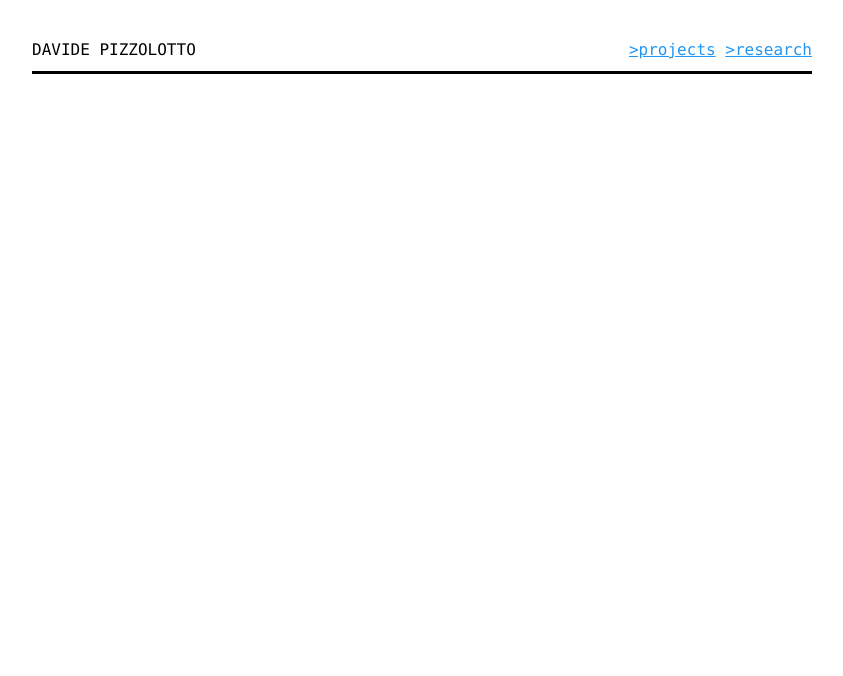
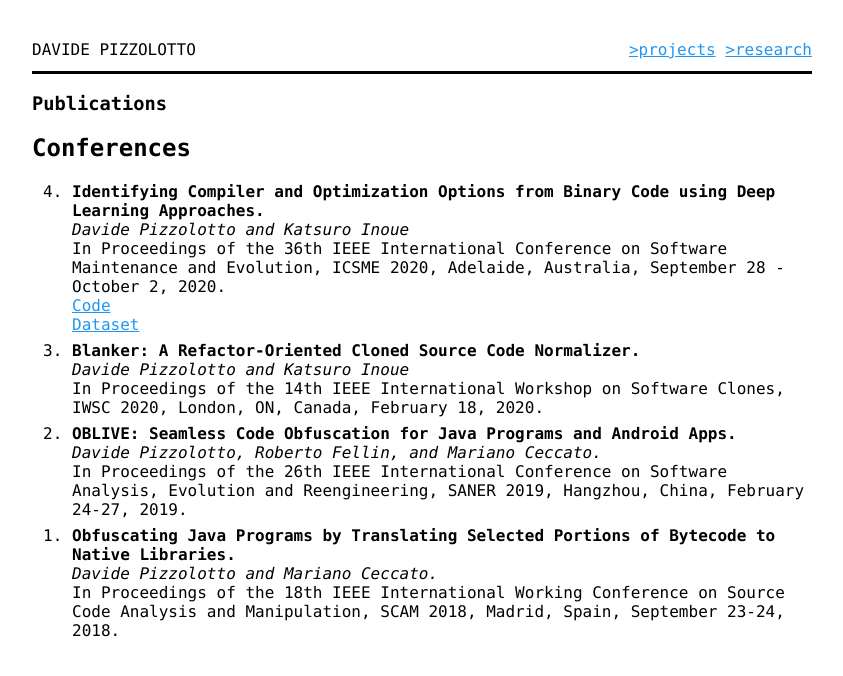
Before and after one commit to davidepi/davidepi.github.io, a Jekyll site: the page built from research.html, in a window 1280 px wide. Shown: the top 676 px of the page, without its empty margins (218-1061 px from the left). Built offline with Jekyll 4.4.1, drawn with Linux system fonts in a browser that asks for light colours.

Commit message:
Research page

```diff
--- a/research.html
+++ b/research.html
@@ -2,3 +2,48 @@
 layout: default
 title: Research - davidepi
 ---
+<article>
+    <section>
+        <header>
+            <h1>Publications</h1>
+        </header>
+        <h2>Conferences</h2>
+        <ol class="pub" reversed>
+
+            <li>
+                <span class="ptitle">Identifying Compiler and Optimization Options from Binary Code using Deep Learning Approaches.</span>
+                <span class="author">Davide Pizzolotto and Katsuro Inoue</span>
+                <span class="meta">
+                    In Proceedings of the 36th IEEE International Conference on Software Maintenance and Evolution, ICSME 2020, Adelaide, Australia, September 28 - October 2, 2020.
+                    <a href="/assets/paperi/ICSME_2020.pdf"><i class="icon-file-pdf-o" aria-hidden="true"><span class="sr">PDF</span></i></a>
+                    <br><a href="https://github.com/inoueke-n/optimization-detector/tree/1.0" target="_blank">Code</a>
+                    <br><a href="https://zenodo.org/record/3865122" target="_blank">Dataset</a>
+                </span>
+            </li>
+
+            <li>
+                <span class="ptitle">Blanker: A Refactor-Oriented Cloned Source Code Normalizer.</span>
+                <span class="author">Davide Pizzolotto and Katsuro Inoue</span>
+                <span class="meta">
+                    In Proceedings of the 14th IEEE International Workshop on Software Clones, IWSC 2020, London, ON, Canada, February 18, 2020.
+                </span>
+            </li>
+
+            <li>
+                <span class="ptitle">OBLIVE: Seamless Code Obfuscation for Java Programs and Android Apps.</span>
+                <span class="author">Davide Pizzolotto, Roberto Fellin, and Mariano Ceccato.</span>
+                <span class="meta">
+                    In Proceedings of the 26th IEEE International Conference on Software Analysis, Evolution and Reengineering, SANER 2019, Hangzhou, China, February 24-27, 2019.
+                </span>
+            </li>
+
+            <li>
+                <span class="ptitle">Obfuscating Java Programs by Translating Selected Portions of Bytecode to Native Libraries.</span>
+                <span class="author">Davide Pizzolotto and Mariano Ceccato.</span>
+                <span class="meta">
+                    In Proceedings of the 18th IEEE International Working Conference on Source Code Analysis and Manipulation, SCAM 2018, Madrid, Spain, September 23-24, 2018.
+                    <a href="https://arxiv.org/pdf/1901.04942.pdf"><i class="icon-file-pdf-o" aria-hidden="true"><span class="sr">PDF</span></i></a>
+                </span>
+            </li>
+        </ol>
+    </section>
```
Also changed, not shown: _layouts/default.html (+2 -11 lines), _sass/icons.scss (added, +62 -0 lines), assets/fonts/icomoon.ttf (added), assets/fonts/icomoon.woff (added), 4 other files.
